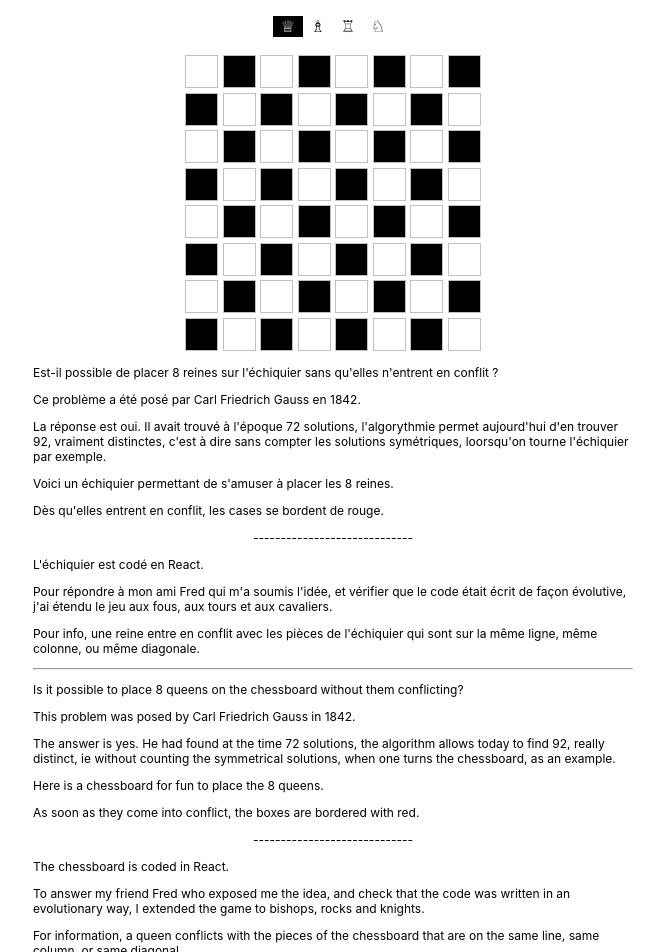
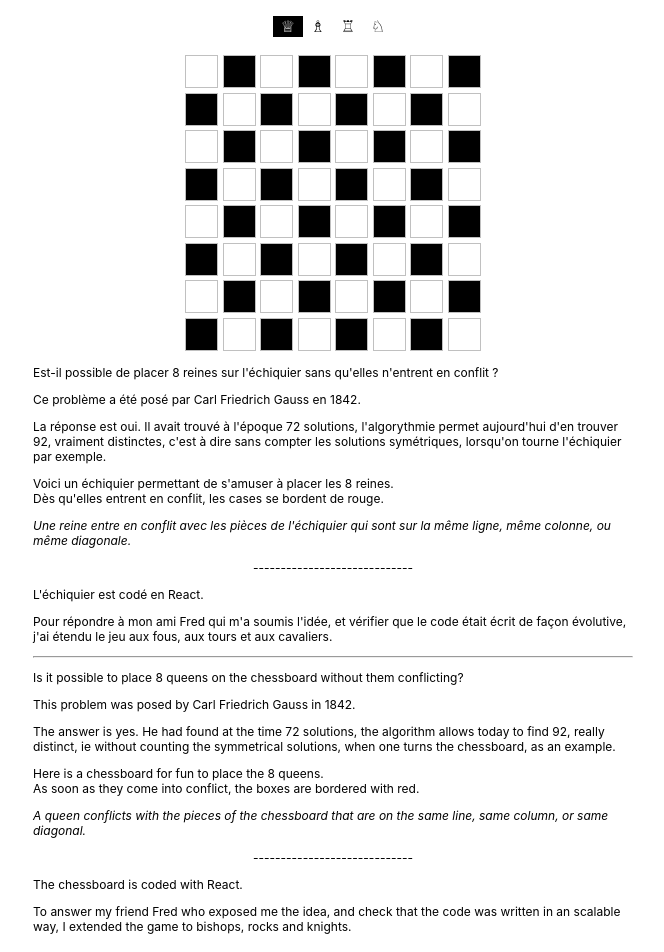
Before and after one commit to MMaruani/queens, a React (Create React App) app: page / in a window 1280 px wide. Shown: the top 952 px of the page, without its empty margins (307-971 px from the left). Built offline with nearby package versions, Linux system fonts and the light colour scheme.

Commit message:
Chessboard Game - made with react - no redux

```diff
--- a/src/chessGame/QueensRules.js
+++ b/src/chessGame/QueensRules.js
@@ -7,26 +7,24 @@ const QueensRules = () => (
 
   <p>Est-il possible de placer 8 reines sur l'échiquier sans qu'elles n'entrent en conflit ?
   </p><p> Ce problème a été posé par Carl Friedrich Gauss en 1842.
-  </p><p>   La réponse est oui. Il avait trouvé à l'époque 72 solutions, l'algorythmie permet aujourd'hui d'en trouver 92, vraiment distinctes, c'est à dire sans compter les solutions symétriques, loorsqu'on tourne l'échiquier par exemple.
+  </p><p>   La réponse est oui. Il avait trouvé à l'époque 72 solutions, l'algorythmie permet aujourd'hui d'en trouver 92, vraiment distinctes, c'est à dire sans compter les solutions symétriques, lorsqu'on tourne l'échiquier par exemple.
   </p><p>   Voici un échiquier permettant de s'amuser à placer les 8 reines.
-  </p><p>   Dès qu'elles entrent en conflit, les cases se bordent de rouge.
+  <br/> Dès qu'elles entrent en conflit, les cases se bordent de rouge.
+  </p><p><em> Une reine entre en conflit avec  les pièces de l'échiquier qui sont sur la même ligne, même colonne, ou même diagonale.</em>
   </p><p className="center">-----------------------------
-   </p><p> L'échiquier est codé en React.
-   </p><p>  Pour répondre à mon ami Fred qui m'a soumis l'idée, et vérifier que le code était écrit de façon évolutive, j'ai étendu le jeu aux fous, aux tours et aux cavaliers.
-
-   </p><p> Pour info, une reine entre en conflit avec  les pièces de l'échiquier qui sont sur la même ligne, même colonne, ou même diagonale.
-
-
-   </p><hr/><p> Is it possible to place 8 queens on the chessboard without them conflicting?
+  </p><p> L'échiquier est codé en React.
+  </p><p>  Pour répondre à mon ami Fred qui m'a soumis l'idée, et vérifier que le code était écrit de façon évolutive, j'ai étendu le jeu aux fous, aux tours et aux cavaliers.
+  </p><hr/>
+   <p> Is it possible to place 8 queens on the chessboard without them conflicting?
    </p><p>  This problem was posed by Carl Friedrich Gauss in 1842.
    </p><p>  The answer is yes. He had found at the time 72 solutions, the algorithm allows today to find 92, really distinct, ie without counting the symmetrical solutions, when one turns the chessboard, as an example.
    </p><p>  Here is a chessboard for fun to place the 8 queens.
-   </p><p> As soon as they come into conflict, the boxes are bordered with red.
+   <br/> As soon as they come into conflict, the boxes are bordered with red.
+   </p><p><em>A queen conflicts with the pieces of the chessboard that are on the same line, same column, or same diagonal.</em>
    </p><p className="center">-----------------------------
-   </p><p> The chessboard is coded in React.
-   </p><p>  To answer my friend Fred who exposed me the idea, and check that the code was written in an evolutionary way, I extended the game to bishops, rocks and knights.
-   </p><p>  For information, a queen conflicts with the pieces of the chessboard that are on the same line, same column, or same diagonal.
-  </p>
+   </p><p> The chessboard is coded with React.
+   </p><p>  To answer my friend Fred who exposed me the idea, and check that the code was written in an scalable way, I extended the game to bishops, rocks and knights.
+   </p>
   </div>
 )
 
```
